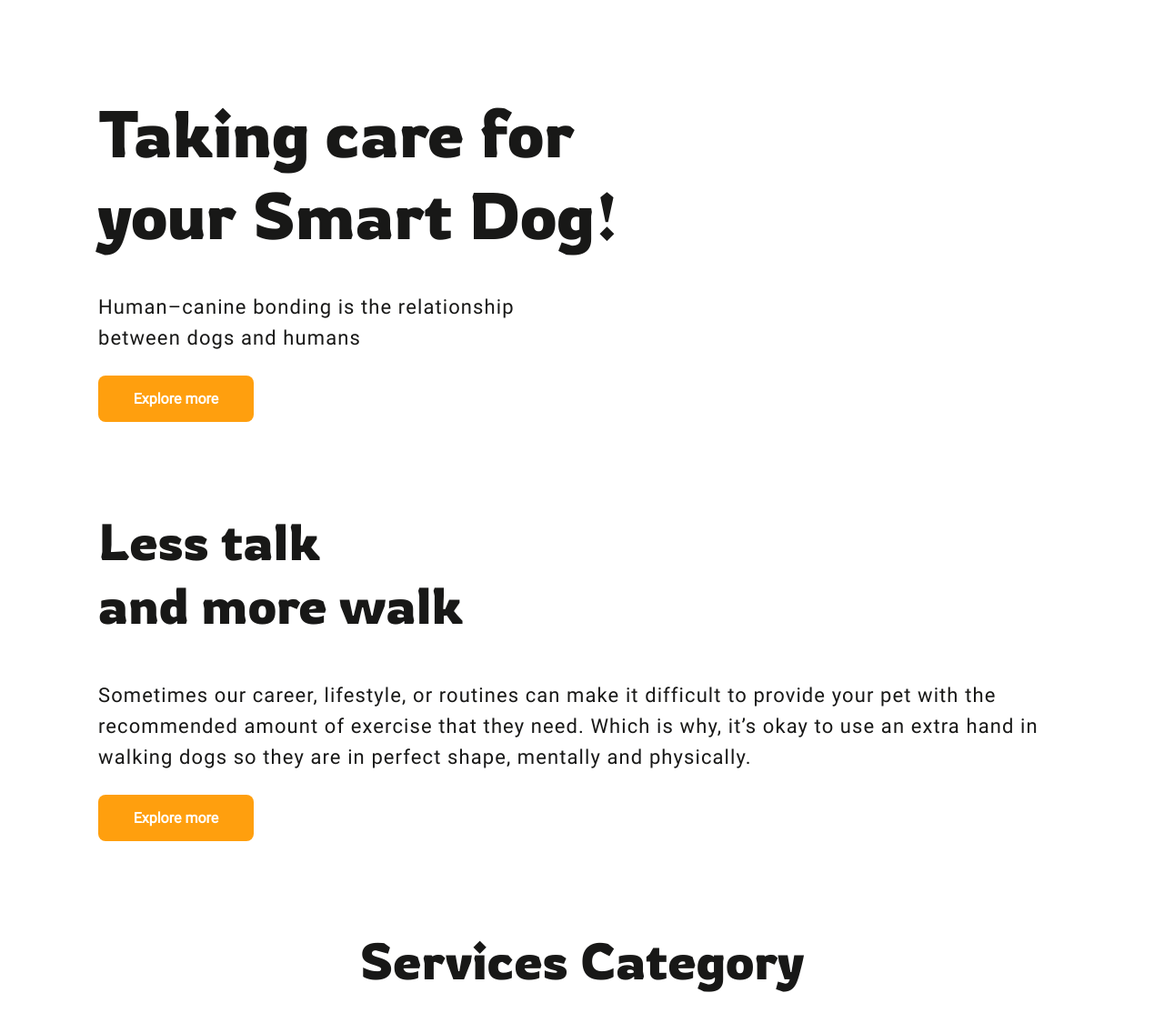
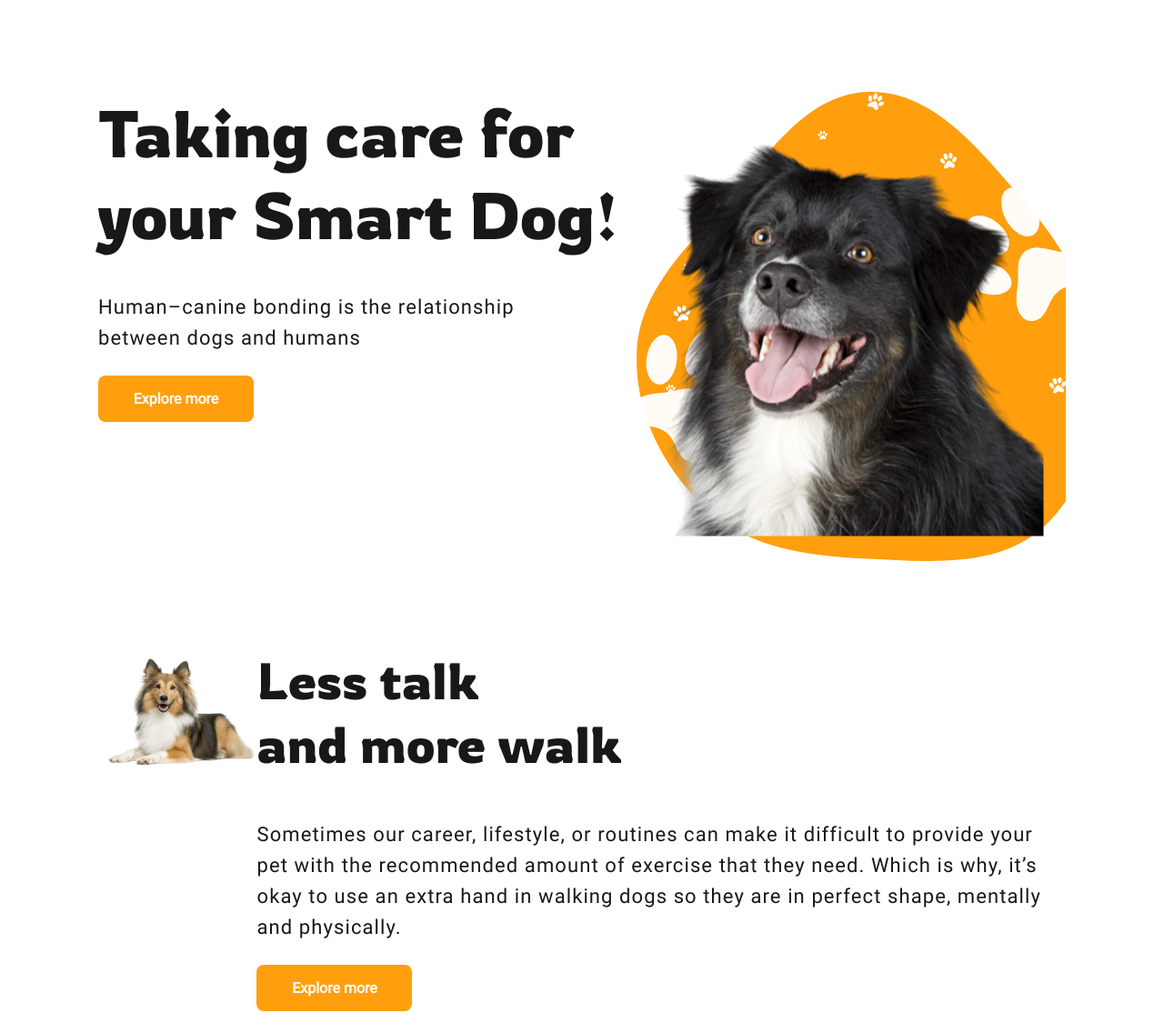
Before and after one commit to KLEugene/DogClub, a plain HTML site: page index.html in a window 1280 px wide. Shown: the part 86-1222 px from the top of the page at 91% size. Drawn offline with Linux system fonts and the light colour scheme.

Commit message:
added image to hero and preview sections

```diff
--- a/index.html
+++ b/index.html
@@ -40,15 +40,22 @@
     <main>
       <div class="container">
         <section class="hero section">
-          <h1 class="hero__title title">Taking care for your Smart Dog!</h1>
+          <div><h1 class="hero__title title">Taking care for your Smart Dog!</h1>
           <p class="usually-text hero__text">
             Human–canine bonding is the relationship<br />between dogs and
             humans
           </p>
           <button class="button explore-btn">Explore more</button>
+        </div>
+        <div class="hero__mask">
+          <img class="hero__image" src="./images/hero-dog.png" alt="Dog">
+        </div>
         </section>
         <section class="preview section">
-          <h2 class="title preview__title">
+          <div class="preview__image">
+            <img src="./images/preview-dog.png" alt="learn more">
+          </div>
+          <div><h2 class="title preview__title">
             Less talk<br />
             and more walk
           </h2>
@@ -59,6 +66,7 @@
             dogs so they are in perfect shape, mentally and physically.
           </p>
           <button class="explore-btn button">Explore more</button>
+        </div>
         </section>
         <section class="services-category section">
           <h2 class="title">Services Category</h2>
--- a/scss/layout/_hero.scss
+++ b/scss/layout/_hero.scss
@@ -1,19 +1,40 @@
 .hero {
-
-  &__title{
+  display: flex;
+  &__title {
     text-align: center;
     font-size: 32px;
-    @media screen and (min-width:768px) {
+    @media screen and (min-width: 768px) {
       font-size: 72px;
       text-align: left;
       max-width: 635px;
       margin-bottom: 40px;
     }
   }
-  &__text{
-    @media screen and (min-width:768px) {
+  &__text {
+    @media screen and (min-width: 768px) {
       max-width: 498px;
-      margin-bottom: 24px;;
+      margin-bottom: 24px;
     }
   }
+  &__mask {
+    display: none;
+    @media screen and (min-width: 768px) {
+      display: block;
+      position: relative;
+      overflow: hidden;
+      width: 506px;
+      height: 516px;
+      background-image: url("../images/hero-paws.svg"),
+        url("../images/hero-orange.svg");
+      background-repeat: no-repeat;
+    }
+  }
+  &__image {
+    width: 423px;
+    height: 461px;
+    position: absolute;
+    top: 50%;
+    left: 50%;
+    transform: translate(-50%, -50%);
+  }
 }
--- a/scss/layout/_preview.scss
+++ b/scss/layout/_preview.scss
@@ -1,6 +1,10 @@
 .preview {
-
+    display: flex;
     &__title{
         text-align: left;
     }
+    &__image{
+        width: 540px;
+        height: 500px;
+    }
 }
```
Also changed, not shown: css/main.css, images/hero-orange.svg (added), images/hero-paws.svg (added), images/preview-dog.png (added), images/preview-image.png (added), 1 other file.
